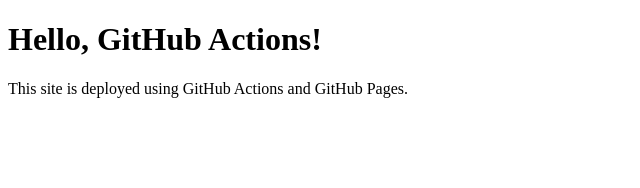
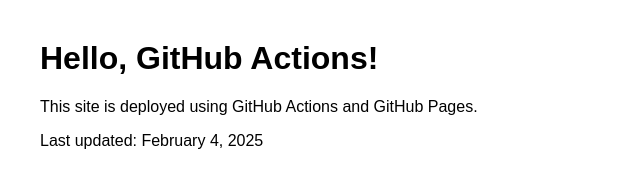
Before and after one commit to kaalpanikh/gh-deployment-workflow, a plain HTML site: page index.html in a window 1280 px wide. Shown: the whole page, without its empty margins (0-640 px from the left). Drawn offline with Linux system fonts and the light colour scheme.

Commit message:
Update index.html with styling and timestamp

```diff
--- a/index.html
+++ b/index.html
@@ -4,9 +4,16 @@
     <meta charset="UTF-8">
     <meta name="viewport" content="width=device-width, initial-scale=1.0">
     <title>My Static Site</title>
+    <style>
+        body {
+            font-family: Arial, sans-serif;
+            margin: 40px;
+        }
+    </style>
 </head>
 <body>
     <h1>Hello, GitHub Actions!</h1>
     <p>This site is deployed using GitHub Actions and GitHub Pages.</p>
+    <p>Last updated: February 4, 2025</p>
 </body>
 </html>
```
